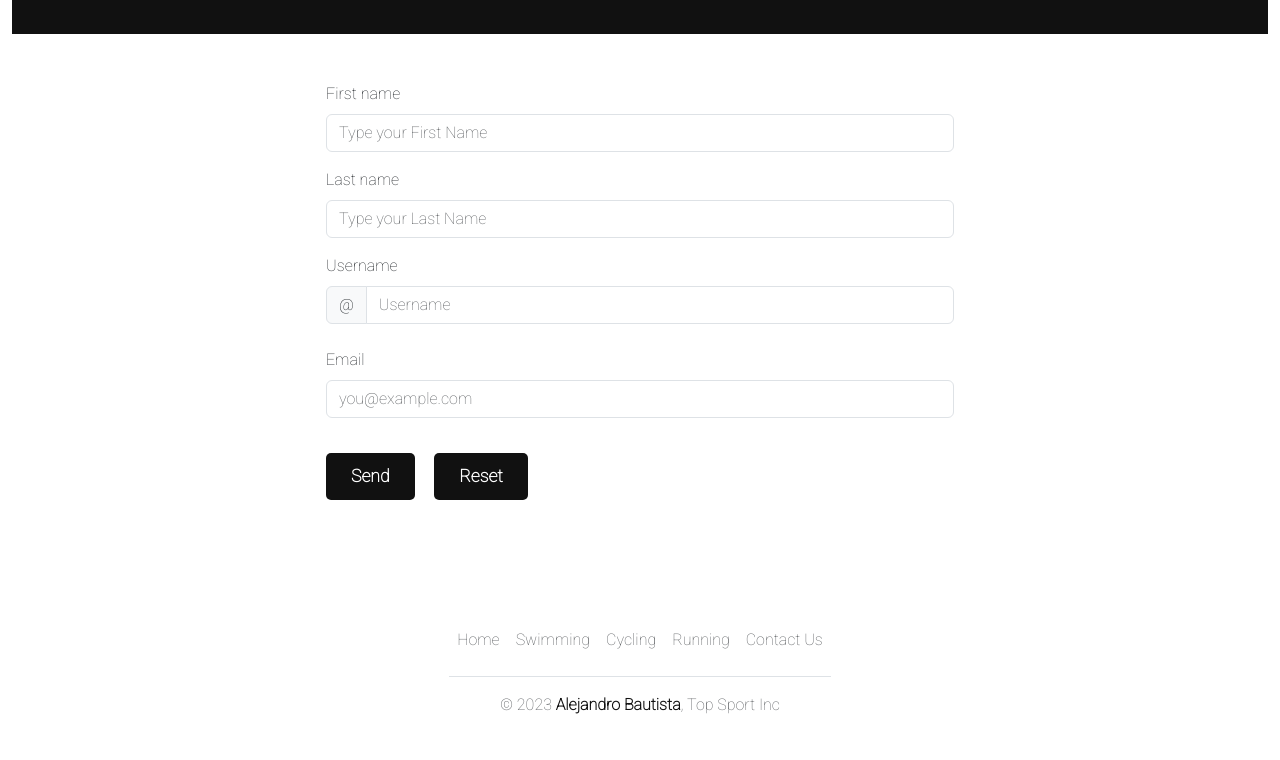
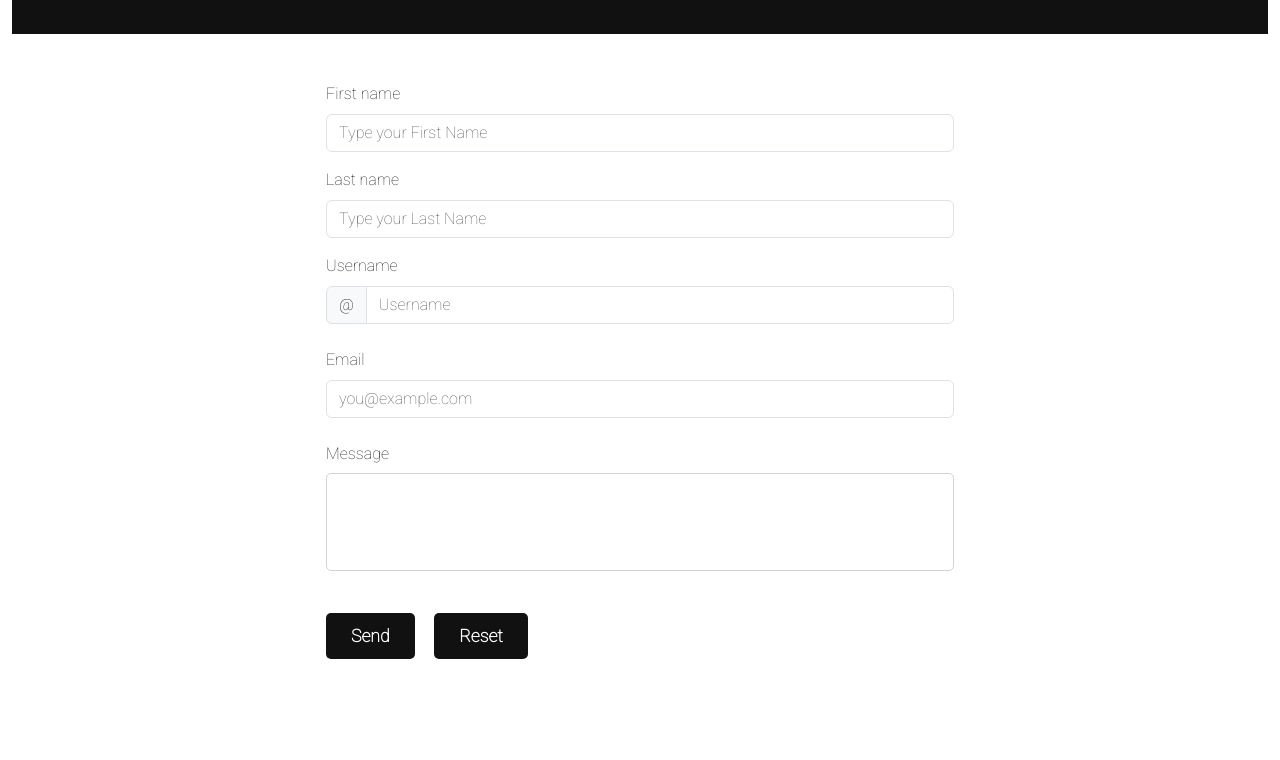
Before and after one commit to Alexjav129/ProyectoWebDev-git, a plain HTML site: page pages/contactUs.html in a window 1280 px wide. Shown: the part 282-1042 px from the top of the page. Drawn offline with nearby package versions, Linux system fonts and the light colour scheme.

Commit message:
add a text area to the contact section

```diff
--- a/pages/contactUs.html
+++ b/pages/contactUs.html
@@ -122,7 +122,6 @@
             class="form-control mb-4"
             id="username"
             placeholder="Username"
-            required
           />
           <div class="invalid-feedback">Your username is required.</div>
         </div>
@@ -136,11 +135,19 @@
           class="form-control"
           id="email"
           placeholder="you@example.com"
+          required
         />
         <div class="invalid-feedback">
           Please enter a valid email address for shipping updates.
         </div>
       </div>
+
+      <!-- Text Area -->
+      <div class="text col-6 m-lg-auto">
+        <label class="textLabel" for="text">Message</label>
+        <textarea name="text" id="text" rows="4" required></textarea>
+      </div>
+
       <!-- Button -->
       <div class="col-6 m-lg-auto">
         <button class="buttonContact" type="submit">Send</button>
--- a/scss/_tituloContact.scss
+++ b/scss/_tituloContact.scss
@@ -11,6 +11,18 @@
 
 .contactInfo {
   margin-bottom: 5rem;
+}
+
+.textLabel {
+  margin-top: 1.5rem;
+}
+
+textarea {
+  margin-top: 0.4rem;
+  width: 100%;
+  border-radius: 5px;
+  border-color: $color-gris-2;
+  resize: none;
 }
 
 .buttonContact {
--- a/scss/_variables.scss
+++ b/scss/_variables.scss
@@ -5,6 +5,7 @@ $color-blanco-3: white;
 $color-negro-1: #111;
 
 $color-gris-1: gray;
+$color-gris-2: lightgrey;
 
 $color-rojo-1: #c1101a;
 $color-rojo-2: #c12923;
```
Also changed, not shown: css/style.css, 1 other file.
